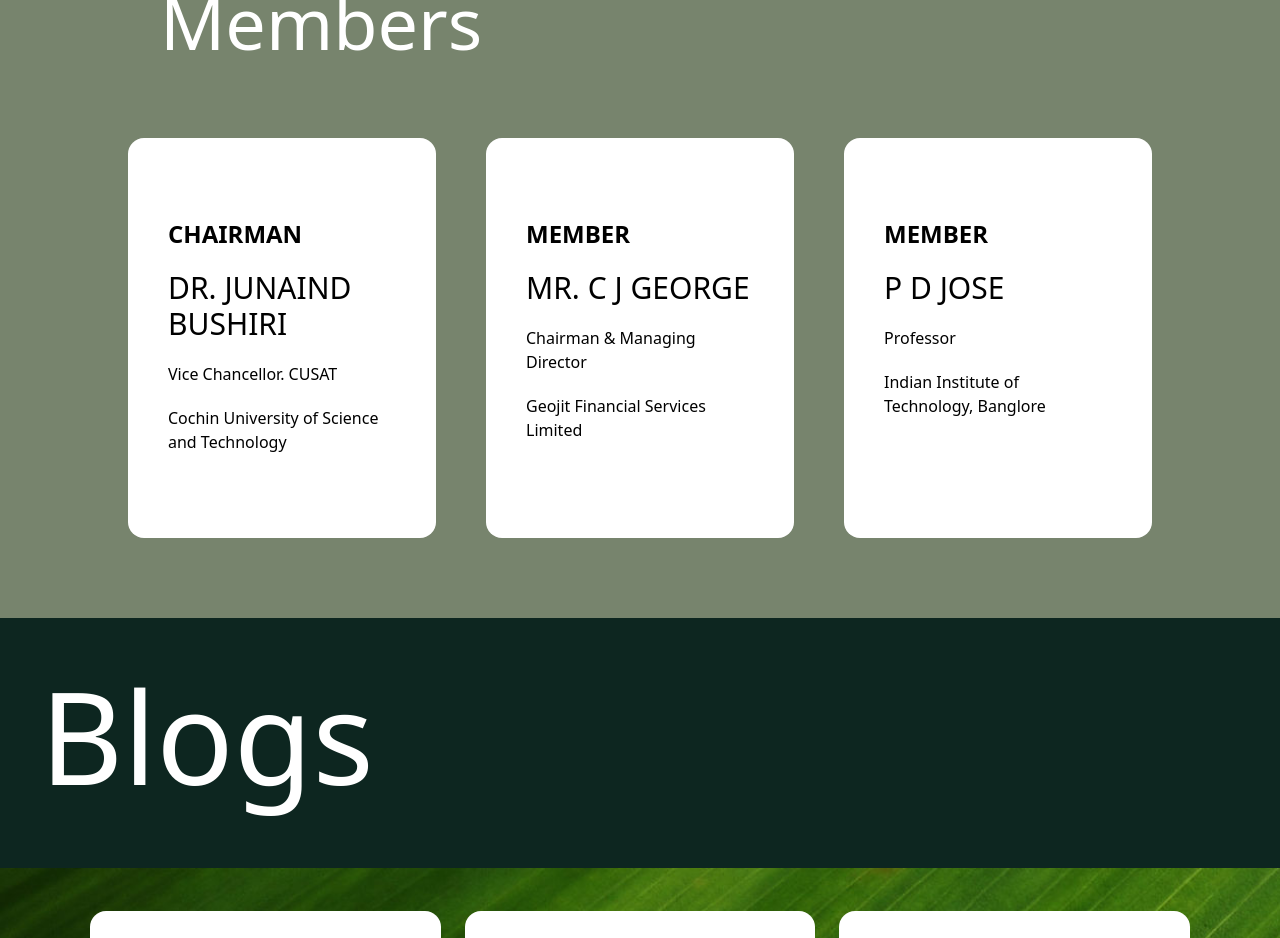
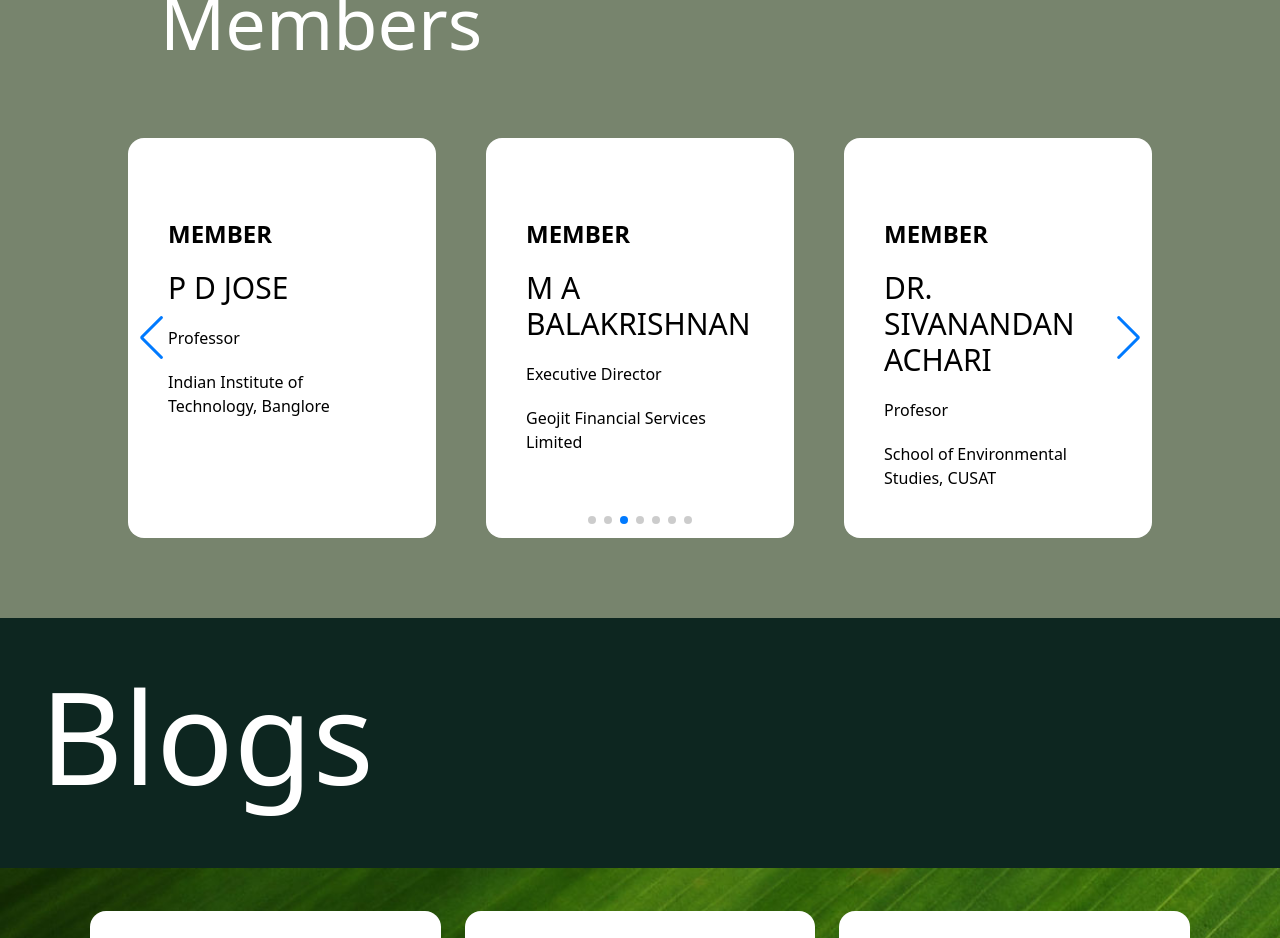
Before and after one commit to Manu-Madhu/GCCOS_Website, a React (Vite) app: page / in a window 1280 px wide. Shown: the part 6240-7178 px from the top of the page. Built offline with nearby package versions, Linux system fonts and the light colour scheme.

Commit message:
button. pagination and auoplay for carousel added

```diff
--- a/src/Sections/Management.jsx
+++ b/src/Sections/Management.jsx
@@ -2,9 +2,13 @@
 
 // Import Swiper React components
 import { Swiper, SwiperSlide } from 'swiper/react';
+import { Navigation, Pagination, Scrollbar, A11y, Autoplay } from 'swiper/modules';
 
 // Import Swiper styles
 import 'swiper/css';
+import 'swiper/css/navigation';
+import 'swiper/css/pagination';
+import 'swiper/css/scrollbar';
 
 const Management = () => {
   return (
@@ -12,11 +16,15 @@
         <p className="appear mt-10 text-white text-7xl lg:ml-8 font-medium">Management Council Members</p>
 
         <Swiper
+        modules={[Navigation, Pagination, Scrollbar, A11y, Autoplay]}
         spaceBetween={50}
         slidesPerView={3}
         navigation
-        pagination={{ clickable: true }}
-        scrollbar={{ draggable: true }}
+        pagination={{ clickable: true  }}
+        autoplay={{
+            delay: 2000,
+            disableOnInteraction: false,
+          }}
         onSlideChange={() => console.log('slide change')}
         onSwiper={(swiper) => console.log(swiper)}
         className='appear h-[400px] w-full bg-[#77846d] mt-20 gap-4'
```
